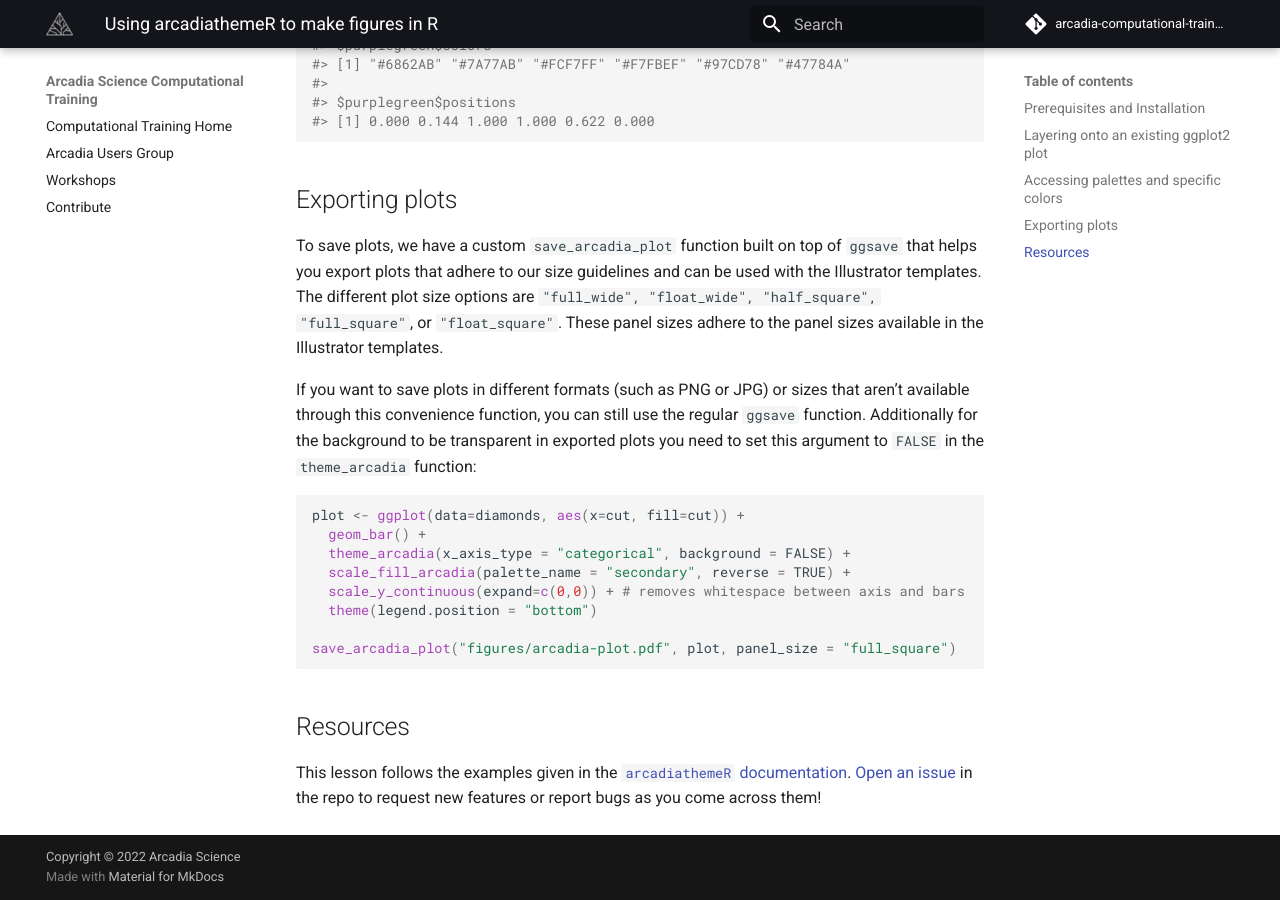
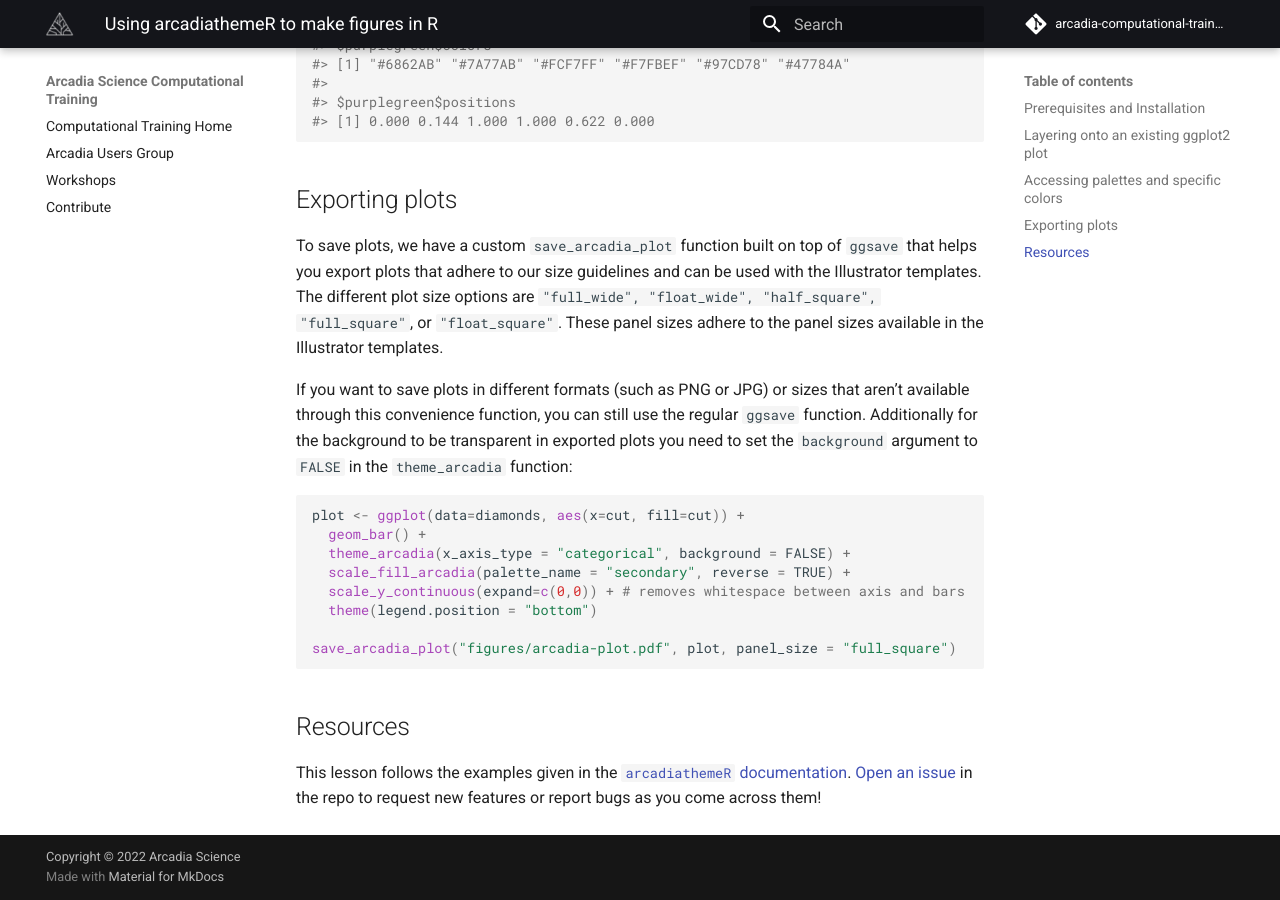
Before and after one commit to Arcadia-Science/arcadia-computational-training, an MkDocs documentation site: the page built from docs/arcadia-users-group/20240730-arcadiathemer/20240730-arcadiathemer.md, in a window 1280 px wide and 900 px high, scrolled down 10663 px. Built offline with MkDocs 1.6.1 and Material for MkDocs 9.7.7, drawn with Linux system fonts in a browser that asks for light colours; comment, search, counter and statistics services are not loaded.

Commit message:
final fix

````diff
--- a/docs/arcadia-users-group/20240730-arcadiathemer/20240730-arcadiathemer.Rmd
+++ b/docs/arcadia-users-group/20240730-arcadiathemer/20240730-arcadiathemer.Rmd
@@ -135,7 +135,7 @@
 ## Exporting plots
 To save plots, we have a custom `save_arcadia_plot` function built on top of `ggsave` that helps you export plots that adhere to our size guidelines and can be used with the Illustrator templates. The different plot size options are `"full_wide", "float_wide", "half_square", "full_square"`, or `"float_square"`. These panel sizes adhere to the panel sizes available in the Illustrator templates.
 
-If you want to save plots in different formats (such as PNG or JPG) or sizes that aren't available through this convenience function, you can still use the regular `ggsave` function. Additionally for the background to be transparent in exported plots you need to set this argument to `FALSE` in the `theme_arcadia` function:
+If you want to save plots in different formats (such as PNG or JPG) or sizes that aren't available through this convenience function, you can still use the regular `ggsave` function. Additionally for the background to be transparent in exported plots you need to set the `background` argument to `FALSE` in the `theme_arcadia` function:
 ```{r, export_plot}
 plot <- ggplot(data=diamonds, aes(x=cut, fill=cut)) +
   geom_bar() +
--- a/docs/arcadia-users-group/20240730-arcadiathemer/20240730-arcadiathemer.md
+++ b/docs/arcadia-users-group/20240730-arcadiathemer/20240730-arcadiathemer.md
@@ -382,8 +382,8 @@
 If you want to save plots in different formats (such as PNG or JPG) or
 sizes that aren’t available through this convenience function, you can
 still use the regular `ggsave` function. Additionally for the background
-to be transparent in exported plots you need to set this argument to
-`FALSE` in the `theme_arcadia` function:
+to be transparent in exported plots you need to set the `background`
+argument to `FALSE` in the `theme_arcadia` function:
 
 ``` r
 plot <- ggplot(data=diamonds, aes(x=cut, fill=cut)) +
````
Also changed, not shown: 1 other file.
